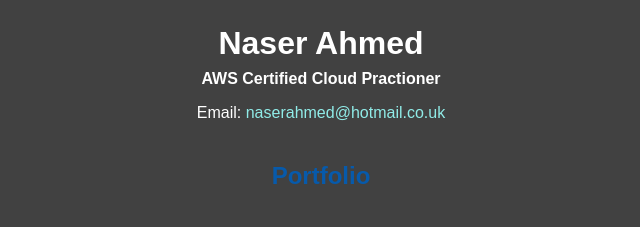
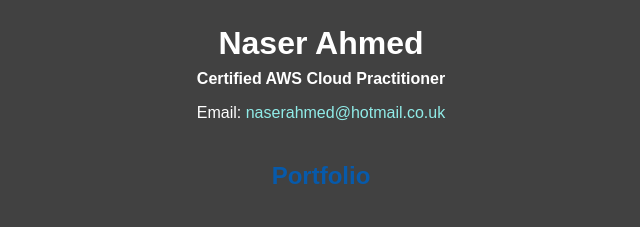
Before and after one commit to NaserAhmed1/naserahmed1.github.io, a plain HTML site: page Resume.html in a window 1280 px wide. Shown: the part 374-601 px from the top of the page, 319-959 px from the left. Drawn offline with Linux system fonts and the light colour scheme.

Commit message:
Update Resume.html

```diff
--- a/Resume.html
+++ b/Resume.html
@@ -21,7 +21,7 @@
     <img src="images/IMG_E3220.JPG" alt="Naser Ahmed's headshot" width="20%">
 
     <h1>Naser Ahmed</h1>
-    <h4>AWS Certified Cloud Practioner</h4>
+    <h4>Certified AWS Cloud Practitioner</h4>
 
     <p>Email: <a href="mailto:naserahmed@hotmail.co.uk" target="_blank">naserahmed@hotmail.co.uk</a></p>
 
```
